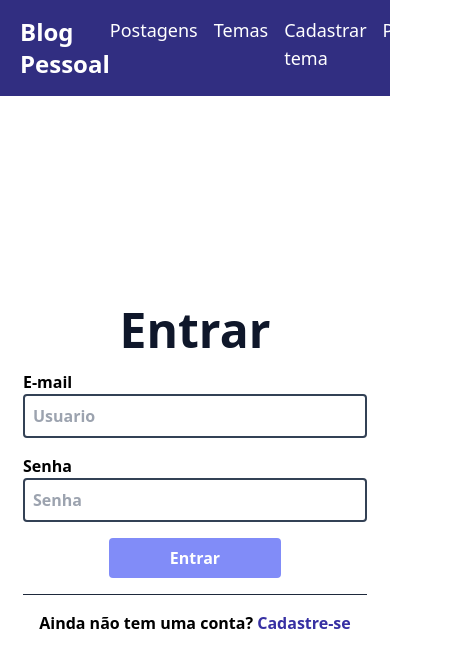
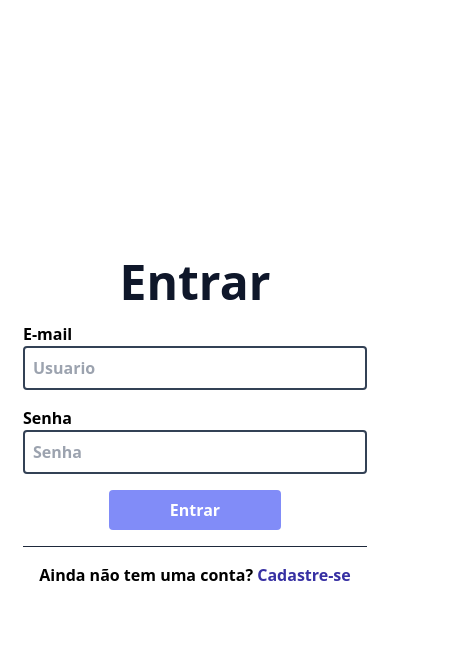
Before and after one commit to jorgeguedess/react_blogpessoal_generation, a React (Vite) app: page /login in a window 390 px wide. Shown: the top 668 px of the page, 475 px wide, since content can reach past the window. Built offline with nearby package versions, Linux system fonts and the light colour scheme.

Commit message:
feat: added Header mobile and route validation

```diff
--- a/src/components/header/Header.tsx
+++ b/src/components/header/Header.tsx
@@ -1,43 +1,85 @@
-import { Link } from "react-router-dom";
+import { useContext, useState } from "react";
+import { Link, useNavigate } from "react-router-dom";
+import { List, X } from "@phosphor-icons/react";
+import { links } from "../../data/linksMenu";
+import { AuthContext } from "../../contexts/AuthContext";
 
 export const Header = () => {
+  const navigate = useNavigate();
+
+  const [isMenuOpen, setIsMenuOpen] = useState(false);
+  const { handleLogout, usuario } = useContext(AuthContext);
+
+  const handleToggleMenu = () => {
+    setIsMenuOpen((prevMenu) => !prevMenu);
+  };
+
+  const handleCloseMenu = () => {
+    setIsMenuOpen(false);
+  };
+
+  function logout() {
+    handleCloseMenu();
+    handleLogout();
+    alert("O Usuário foi desconectado com sucesso!");
+    navigate("/login");
+  }
+
+  if (!usuario.token) return null;
+
   return (
     <header
       className="flex w-full justify-center
   bg-indigo-900 py-4 text-white"
     >
-      <div className="container flex justify-between text-lg">
-        <Link to="/" className="text-2xl font-bold">
+      <div className="justify-centerx-auto container flex flex-wrap items-center justify-between gap-2 px-4 text-lg">
+        <Link to="/" className="text-2xl font-bold" onClick={handleCloseMenu}>
           Blog Pessoal
         </Link>
 
-        <nav>
-          <ul className="flex gap-4">
-            <li>
-              <Link to="/postagens" className="hover:underline">
-                Postagens
-              </Link>
+        <div className="flex items-center md:hidden">
+          <button
+            type="button"
+            className="ml-1 inline-flex items-center rounded-lg p-2 text-sm text-gray-500 hover:bg-gray-100 focus:outline-none focus:ring-2 focus:ring-gray-200 lg:hidden dark:text-gray-400 dark:hover:bg-gray-700 dark:focus:ring-gray-600"
+            onClick={handleToggleMenu}
+            aria-label={isMenuOpen ? "Fechar menu" : "Abrir menu"}
+          >
+            {isMenuOpen ? (
+              <X className="h-6 w-6 text-white" />
+            ) : (
+              <List className="h-6 w-6 text-white" />
+            )}
+          </button>
+        </div>
+
+        <nav
+          className={`absolute left-0 top-16 h-fit w-full transform bg-indigo-800 transition-transform duration-300 ease-in-out ${
+            isMenuOpen ? "translate-x-0" : "-translate-x-full"
+          } md:static md:flex md:w-auto md:translate-x-0 md:bg-transparent`}
+        >
+          <ul className="flex flex-col items-center justify-center md:flex-row md:gap-4 md:p-0">
+            {links.map((link) => (
+              <li key={link.id} className="flex w-full text-center md:w-fit">
+                <Link
+                  to={link.path}
+                  className="block w-full rounded px-1 py-4 transition-colors hover:bg-indigo-700 focus-visible:bg-indigo-700 md:py-2 md:hover:bg-indigo-900 md:hover:underline md:focus-visible:bg-indigo-900"
+                  onClick={handleCloseMenu}
+                >
+                  {link.name}
+                </Link>
+              </li>
+            ))}
+            <li className="flex w-full text-center md:w-fit">
+              <button
+                onClick={logout}
+                className="block w-full rounded px-1 py-4 transition-colors hover:bg-indigo-700 focus-visible:bg-indigo-700 md:py-2 md:hover:bg-indigo-900 md:hover:underline md:focus-visible:bg-indigo-900"
+              >
+                Sair
+              </button>
             </li>
-            <li>
-              <Link to="/temas" className="hover:underline">
-                Temas
-              </Link>
-            </li>
-            <li>
-              <Link to="/cadastrartema" className="hover:underline">
-                Cadastrar tema
-              </Link>
-            </li>
-            <li>
-              <Link to="/perfil" className="hover:underline">
-                Perfil
-              </Link>
-            </li>
-            <li>
-              <Link to="/login" className="hover:underline">
-                Sair
-              </Link>
-            </li>
+            {usuario.token && (
+              <p className="hidden md:block">Olá {usuario.nome}</p>
+            )}
           </ul>
         </nav>
       </div>
--- /dev/null
+++ b/src/data/linksMenu.ts
@@ -0,0 +1,22 @@
+export const links = [
+  {
+    id: "posts",
+    name: "Postagens",
+    path: "/postagens",
+  },
+  {
+    id: "themes",
+    name: "Temas",
+    path: "/temas",
+  },
+  {
+    id: "registerTheme",
+    name: "Cadastrar Tema",
+    path: "/cadastrartema",
+  },
+  {
+    id: "profile",
+    name: "Perfil",
+    path: "/perfil",
+  },
+];
```
